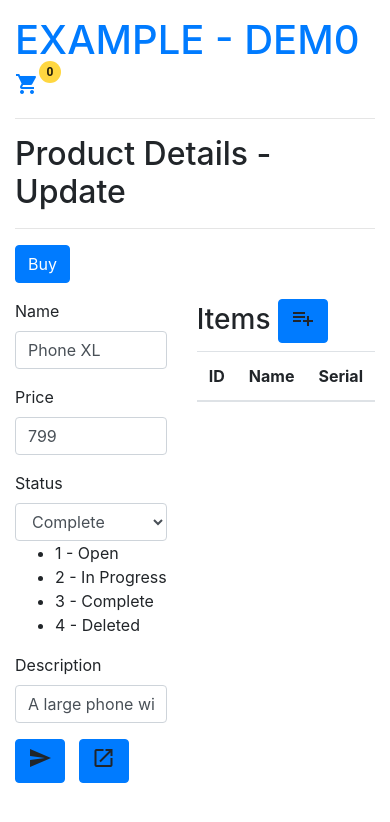
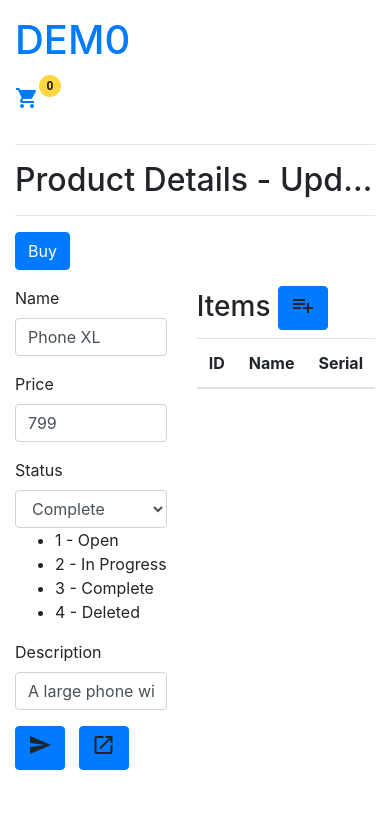
Before and after one commit to s2iwi2s/angular-demo-s2iwi2s, an Angular app: page /products/1 in a window 390 px wide. Shown: the top 822 px of the page. Built offline with nearby package versions, Linux system fonts and the light colour scheme.

Commit message:
3 files modified

```diff
--- a/src/app/product-details/product-details.component.html
+++ b/src/app/product-details/product-details.component.html
@@ -1,4 +1,4 @@
-<h2>Product Details - {{formAction}}</h2>
+<h2 class="text-truncate">Product Details - {{formAction}}</h2>
 <hr>
 
 
@@ -53,9 +53,9 @@
 		  </thead>
 		  <tbody *ngIf="currentProduct.items">
 			  <tr *ngFor="let item of currentProduct.items">
-				<td>{{ item.id }}</td>
-				<td>{{ item.name }}</td>
-				<td>{{ item.serial }}</td>
+				<td class="text-nowrap">{{ item.id }}</td>
+				<td class="text-nowrap">{{ item.name }}</td>
+				<td class="text-nowrap">{{ item.serial }}</td>
 				<td class="table-col-action button fancy-button">
 				  <a (click)="doRemoveProductItem(item.id)" ><i class="material-icons">delete</i></a>
 				</td>
--- a/src/app/top-bar/top-bar.component.html
+++ b/src/app/top-bar/top-bar.component.html
@@ -1,9 +1,11 @@
 
 <div class="row">
   <div class="col-sm-11"><a [routerLink]="['/']">
-  <h1>EXAMPLE - DEM0</h1></a></div>
-  <div class="col-sm-1"><a [routerLink]="['/cart']" class="material-icons" [matBadge]="cartCount" matBadgePosition="after"  matBadgeOverlap="false" matBadgeColor="accent">shopping_cart</a>
-
+  <h1>DEM0</h1></a></div>
+  <div class="col-sm-1 ">
+    <h1><a [routerLink]="['/cart']" class="material-icons" [matBadge]="cartCount" matBadgePosition="after"  matBadgeOverlap="false" matBadgeColor="accent">shopping_cart</a></h1>
+  </div>
+</div>
 <!--
 Copyright Google LLC. All Rights Reserved.
 Use of this source code is governed by an MIT-style license that
--- a/src/index.html
+++ b/src/index.html
@@ -11,7 +11,6 @@
       href="https://fonts.googleapis.com/icon?family=Material+Icons"
       rel="stylesheet"
     />
-
   </head>
   <body>
     <app-root></app-root>
```
